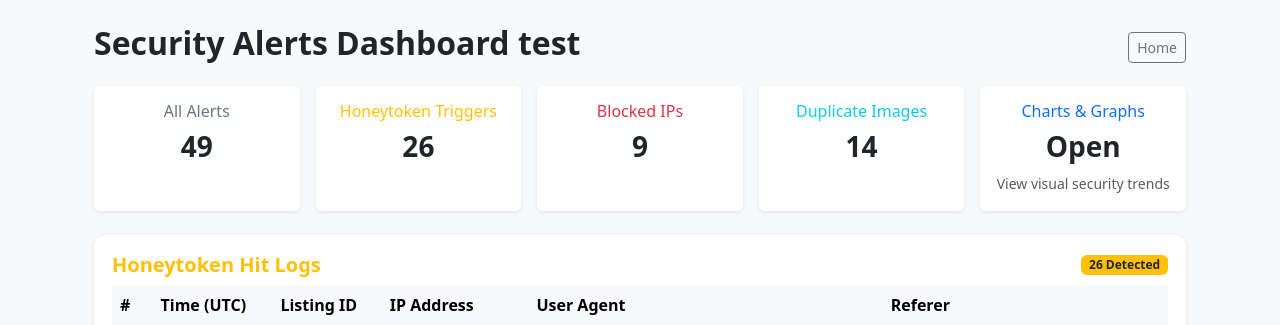
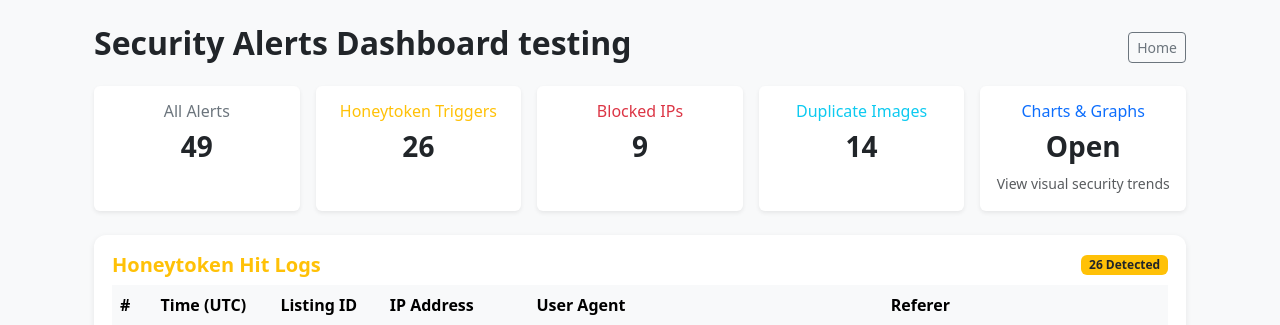
Before and after one commit to Anshhoool/Online-property-listing-scam-detectation, a Flask app: page /admin/alerts in a window 1280 px wide. Shown: the part 56-381 px from the top of the page. Run offline with Flask 2, Linux system fonts and the light colour scheme; the visitor is signed in with stand-in values (Sample User, id 1); data comes from the database, SQL or seed files in the repository; some libraries are stand-ins or nearby versions.

Commit message:
Update admin alerts UI after SSH fix

```diff
--- a/templates/admin_alerts.html
+++ b/templates/admin_alerts.html
@@ -28,7 +28,7 @@
 <div class="container mt-4">
 
   <div class="d-flex justify-content-between align-items-center mb-3">
-    <h2 class="fw-bold">Security Alerts Dashboard test</h2>
+    <h2 class="fw-bold">Security Alerts Dashboard testing</h2>
     <div>
       <a href="{{ url_for('index') }}" class="btn btn-outline-secondary btn-sm">Home</a>
     </div>
```
Also changed, not shown: templates/README.md (added).
